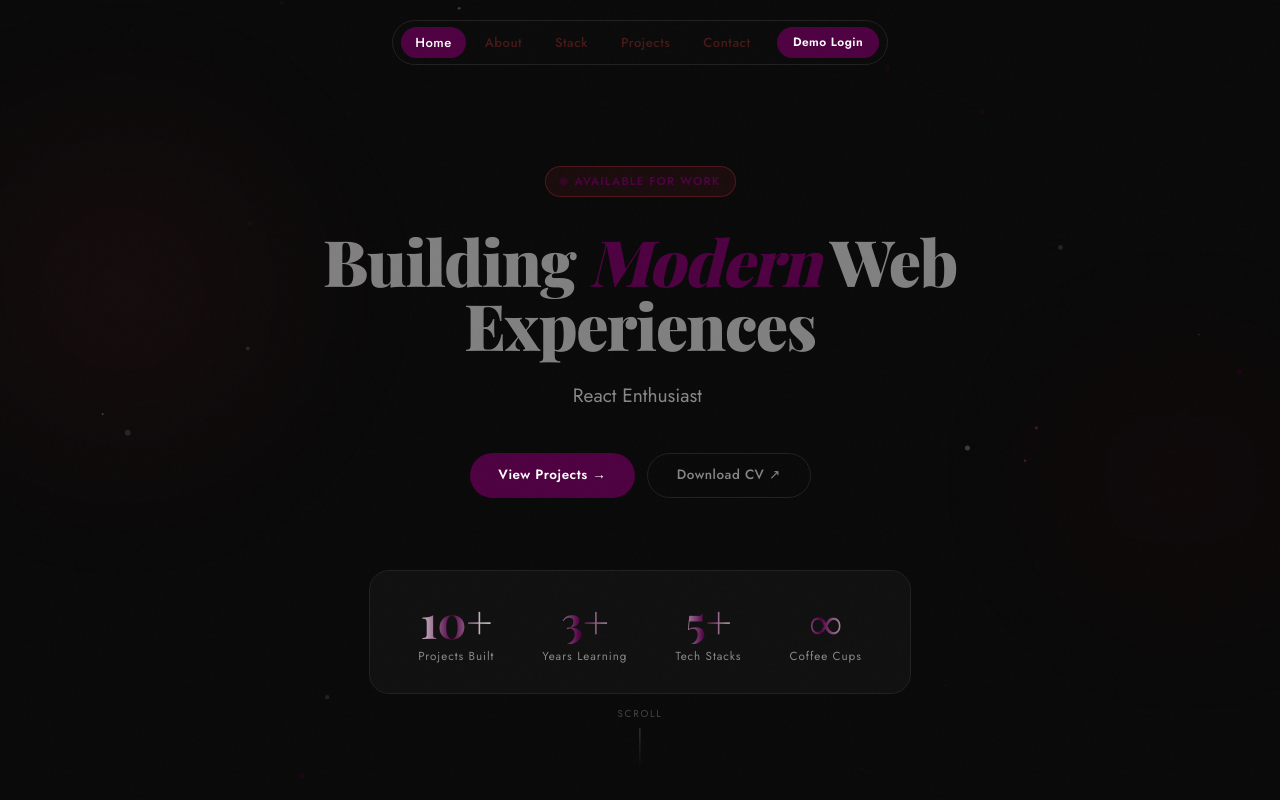
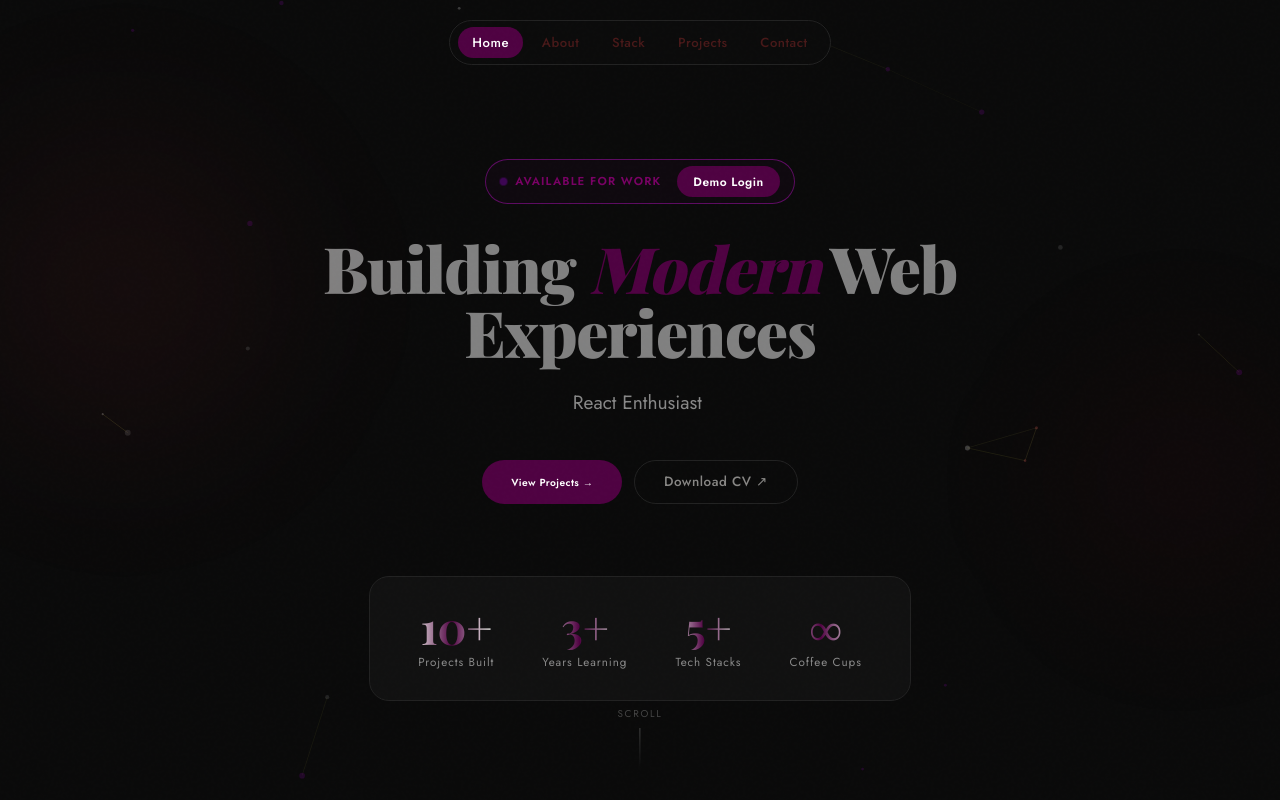
Before and after one commit to Ankit-webtech/ankit-portfolio, a React (Vite) app: page / in a window 1280 px wide. Shown: the top 800 px of the page. Built offline with nearby package versions, Linux system fonts and the light colour scheme; a web font is replaced by a local one.

Commit message:
add demo login auth

```diff
--- a/src/Home.jsx
+++ b/src/Home.jsx
@@ -78,11 +78,11 @@ const GlobalStyle = () => (
       display:inline-flex; align-items:center; gap:8px;
       padding:.7rem 1.8rem; background:var(--crimson); color:#fff;
       border:none; border-radius:100px; font-family:inherit;
-      font-size:.84rem; font-weight:600; letter-spacing:.04em;
+      font-size:.64rem; font-weight:600; letter-spacing:.04em;
       cursor:pointer; text-decoration:none;
       transition:transform .2s,box-shadow .2s;
     }
-    .btn-crimson:hover { transform:translateY(-2px); box-shadow:0 8px 30px rgba(230,57,70,.4); }
+    .btn-crimson:hover { transform:translateY(-2px);  box-shadow:0 8px 30px rgba(34, 6, 29, 0.62);   }
 
     .btn-ghost {
       display:inline-flex; align-items:center; gap:8px;
@@ -115,7 +115,7 @@ const GlobalStyle = () => (
       transition:border-color .3s,transform .3s,box-shadow .3s;
     }
     .crimson-card:hover {
-      border-color:rgba(230,57,70,.3); transform:translateY(-4px);
+      border-color:rgba(230, 57, 213, 0.3); transform:translateY(-4px);
       box-shadow:0 20px 50px rgba(0,0,0,.6);
     }
   `}</style>
@@ -154,7 +154,7 @@ function Navbar() {
         }),
       { threshold: 0.4 },
     );
-    ["home", "AboutMe", "highlights", "projects", "contact"].forEach((id) => {
+    ["home", "aboutMe", "highlights", "projects", "contact"].forEach((id) => {
       const el = document.getElementById(id);
       if (el) obs.observe(el);
     });
@@ -163,7 +163,7 @@ function Navbar() {
 
   const links = [
     { id: "home", label: "Home" },
-    { id: "AboutMe", label: "About" },
+    { id: "aboutMe", label: "About" },
     { id: "highlights", label: "Stack" },
     { id: "projects", label: "Projects" },
     { id: "contact", label: "Contact" },
@@ -205,15 +205,10 @@ function Navbar() {
             {l.label}
           </a>
         ))}
-        <Link
-          to="/auth"
-          className="btn-crimson"
-          style={{ fontSize: ".75rem", padding: ".4rem 1rem", marginLeft: 8 }}
-        >
-          Demo Login
-        </Link>
+
       </div>
     </nav>
+
   );
 }
 
@@ -288,8 +283,11 @@ function MarqueeStrip() {
               }}
             />
             {t}
+
           </span>
+
         ))}
+
       </div>
     </div>
   );
@@ -377,7 +375,9 @@ function Hero() {
         }}
       />
 
+
       <div style={{ animation: "fadeUp .6s ease both" }}>
+
         <div
           style={{
             display: "inline-flex",
@@ -385,30 +385,38 @@ function Hero() {
             gap: 8,
             padding: "6px 14px",
             marginBottom: 32,
-            background: "rgba(230,57,70,0.08)",
-            border: "1px solid rgba(230,57,70,0.25)",
+            background: "rgba(93, 2, 92, 0.07)",
+            border: "1px solid rgba(239, 20, 255, 0.34)",
             borderRadius: 100,
           }}
         >
+
           <span
             style={{
               width: 7,
               height: 7,
               borderRadius: "50%",
-              background: "#4f0242",
+              background: "#6c0598",
               animation: "pulse 1.6s ease-out infinite",
             }}
           />
           <span
             style={{
               fontSize: ".72rem",
-              color: "#4f0242",
+              color: "#790065",
               fontWeight: 600,
               letterSpacing: ".1em",
             }}
           >
             AVAILABLE FOR WORK
           </span>
+          <Link
+          to="/auth"
+          className="btn-crimson"
+          style={{ fontSize: ".75rem", padding: ".4rem 1rem", marginLeft: 8 }}
+        >
+          Demo Login
+        </Link>
 
           {/* Resume Button */}
           {/* <a
@@ -420,7 +428,9 @@ function Hero() {
             Resume
           </a> */}
         </div>
+
       </div>
+
 
       <motion.h1
         initial={{ opacity: 0, y: 40 }}
@@ -682,7 +692,7 @@ export default function Home() {
 //         <div className="mt-6 flex space-x-4">
 //           {/* About Me Button */}
 //           <a
-//             href="#AboutMe"
+//             href="#aboutme"
 //             className="px-8 py-2 text-crimson-500 text-lg rounded-full shadow-lg transition-transform transform bg-transparent border-2 border-white hover:scale-105
 //             hover:font-bold
 //             hover:border-crimson-500 hover:text-white hover:shadow-crimson-500/50 hover:shadow-lg focus:outline-none"
--- a/src/components/AnimatedBackground.jsx
+++ b/src/components/AnimatedBackground.jsx
@@ -26,9 +26,9 @@ export default function AnimatedBackground() {
       },
     },
     particles: {
-      color: { value: ["#4f0242", "#ff6b6b", "#888888", "#ffffff"] },
+      color: { value: ["#8106a7", "#ff6b6b", "#888888", "#ffffff"] },
       links: {
-        color: "#4f0242",
+        color: "#f8ed72",
         distance: 130, enable: true, opacity: 0.07, width: 1,
       },
       move: {
--- a/src/components/Contact.jsx
+++ b/src/components/Contact.jsx
@@ -86,14 +86,14 @@ export default function Contact() {
                 type="text" placeholder="Your Name" required
                 value={name} onChange={(e) => setName(e.target.value)}
                 style={inputStyle}
-                onFocus={(e)  => (e.target.style.borderColor = "rgba(230,57,70,.55)")}
+                onFocus={(e)  => (e.target.style.borderColor = "rgba(230, 57, 184, 0.55)")}
                 onBlur={(e)   => (e.target.style.borderColor = "#222")}
               />
               <input
                 type="email" placeholder="Email Address" required
                 value={email} onChange={(e) => setEmail(e.target.value)}
                 style={inputStyle}
-                onFocus={(e)  => (e.target.style.borderColor = "rgba(230,57,70,.55)")}
+                onFocus={(e)  => (e.target.style.borderColor = "rgba(252, 18, 232, 0.55)")}
                 onBlur={(e)   => (e.target.style.borderColor = "#222")}
               />
               <textarea
@@ -101,7 +101,7 @@ export default function Contact() {
                 rows={5} required
                 value={message} onChange={(e) => setMessage(e.target.value)}
                 style={inputStyle}
-                onFocus={(e)  => (e.target.style.borderColor = "rgba(230,57,70,.55)")}
+                onFocus={(e)  => (e.target.style.borderColor = "rgba(202, 6, 176, 0.55)")}
                 onBlur={(e)   => (e.target.style.borderColor = "#222")}
               />
               <button
@@ -116,7 +116,7 @@ export default function Contact() {
                   letterSpacing: ".04em", cursor: "pointer",
                   transition: "transform .2s,box-shadow .2s",
                 }}
-                onMouseEnter={(e) => { e.currentTarget.style.transform="translateY(-2px)"; e.currentTarget.style.boxShadow="0 8px 30px rgba(230,57,70,.4)"; }}
+                onMouseEnter={(e) => { e.currentTarget.style.transform="translateY(-2px)"; e.currentTarget.style.boxShadow="0 8px 30px rgba(230, 57, 164, 0.4)"; }}
                 onMouseLeave={(e) => { e.currentTarget.style.transform="translateY(0)"; e.currentTarget.style.boxShadow="none"; }}
               >
                 Send via WhatsApp →
--- a/src/pages/AboutMe.jsx
+++ b/src/pages/AboutMe.jsx
@@ -12,7 +12,7 @@ const socialLinks = [
 export default function AboutMe() {
   return (
     <section
-      id="AboutMe"
+      id="aboutMe"
       style={{
         minHeight: "100vh",
         display: "flex",
@@ -204,7 +204,7 @@ export default function AboutMe() {
       >
         {[
          "Frontend Development",
-         "Backend Develop",
+         "Backend Development",
          "MERN Stack Development",
          "FullStack Web Development",
          "Web Development"
--- a/src/pages/Footer.jsx
+++ b/src/pages/Footer.jsx
@@ -7,7 +7,7 @@ export default function Footer() {
 
   const navLinks = [
     { href: "#home",       label: "Home"     },
-    { href: "#AboutMe",    label: "About"    },
+    { href: "#aboutMe",    label: "About"    },
     { href: "#highlights", label: "Stack"    },
     { href: "#projects",   label: "Projects" },
     { href: "#contact",    label: "Contact"  },
```
